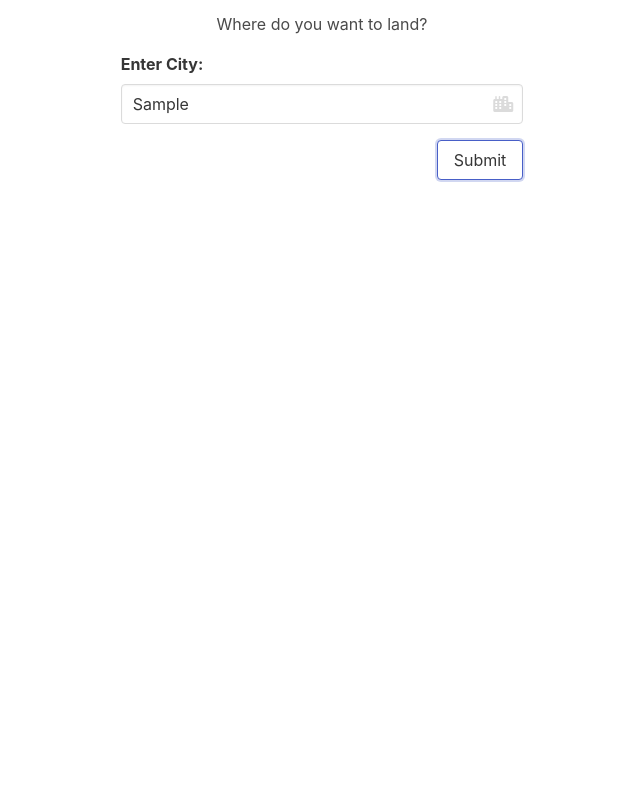
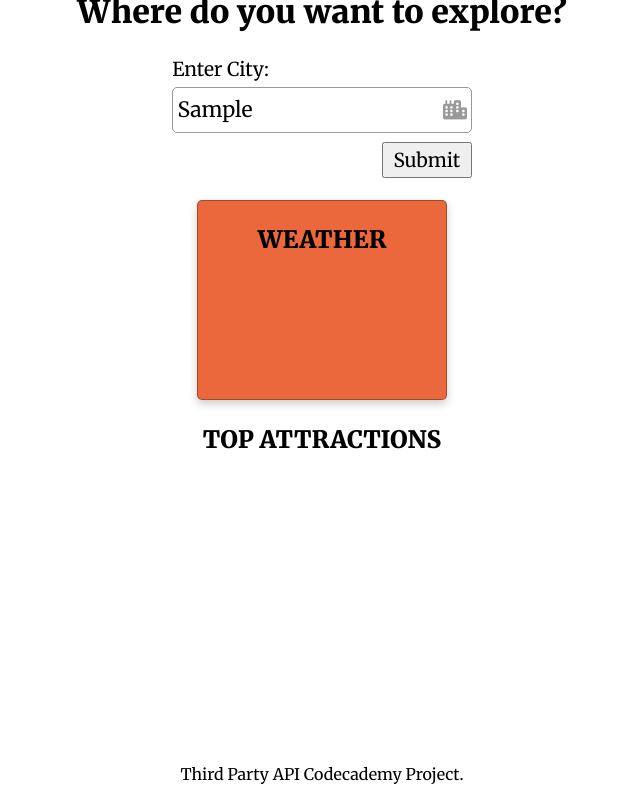
Before and after one commit to derrickthegreat/wander-lust-app, a website with bundled scripts: page index.html in a window 1280 px wide. Both pictures are taken after typing "Sample" into the empty fields and a click on the button "Submit". Shown: the whole page, without its empty margins (318-958 px from the left). Built offline with nearby package versions, Linux system fonts and the light colour scheme; some packages are replaced by stand-ins of ours; no server answers.

Commit message:
finish data rending scripts

```diff
--- a/index.html
+++ b/index.html
@@ -8,50 +8,43 @@
     <link rel="stylesheet" href="./resources/style/style.css">
 </head>
 <body>
-      <main class='column is-one-third is-offset-one-third'>
-        <h1>Where do you want to land?</h1>
+      <main>
+        <h1>Where do you want to explore?</h1>
         <form autocomplete="off">
-            <label class="label">Enter City:</label>
-            <div class="control has-icons-right">
-                <span class="icon is-small is-right">
+            <label>Enter City:</label>
+            <div class="search">
+                <input type="text" id="city" class='input'>
+                <span>
                     <i class="fas fa-city"></i>
                 </span>
-                <input type="text" id="city" class='input'>
             </div>
-          <button id="button" type="submit" class="button">Submit</button>
+          <button id="button" type="submit">Submit</button>
         </form>
       </main>
-      <div class="container">
-      <div id="destination">
 
-      </div>
-      <div class="sectiontitle  card">
-        <h2>CURRENT WEATHER</h2>
-      </div>
-      <section id="weather" class="section">
+    <div class="results">
 
-          <div class="weather" id="weather1">
-
-          </div>
+      <section id="destination">
 
       </section>
-      <div class="sectiontitle  card">
-        <h2>TOP ATTRACTIONS</h2>
-      </div>
-      <section id="venues" class="section">
-        <div class="venue" id="venue1">
-
-        </div>
-        <div class="venue" id="venue2">
-
-        </div>
-        <div class="venue" id="venue3">
-
+      <section id="weather" class="card">
+        <header class="sectiontitle">
+            <h2>WEATHER</h2>
+        </header>
+          <article id="weather1">
+          </article>
+      </section>
+      <section id="venues">
+          <header>
+            <h2>TOP ATTRACTIONS</h2>
+          </header>
+        <div class="venues">
         </div>
       </section>
-      <footer>
-      </footer>
     </div>
+    <footer>
+        Third Party API Codecademy Project.
+    </footer>
     <script src="./resources/js/app.js" type="module"></script>
     <script src="https://kit.fontawesome.com/9e4d24e572.js" crossorigin="anonymous"></script>
 </body>
--- a/resources/js/app.js
+++ b/resources/js/app.js
@@ -13,28 +13,113 @@ const appId = `&appid=` + OW_KEY;
 const inputField = document.getElementById('city');
 const submitBtn = document.getElementById('button');
 const destination = document.getElementById('destination');
-const container = document.getElementsByClassName('container');
-const venue1 = document.getElementById('venue1');
-const venue2 = document.getElementById('venue2');
-const venue3 = document.getElementById('venue3');
-const venueDivs = [venue1, venue2, venue3];
+const results = document.querySelector('.results');
 const weatherDiv = document.getElementById('weather1');
 const weekDays = ['Sunday', 'Monday', 'Tuesday', 'Wednesday', 'Thursday', 'Friday', 'Saturday'];
 
+const venues = document.querySelector('.venues');
+
 submitBtn.addEventListener('click', executeSearch, false);
 
+
+// Functions
+
+function executeSearch(e) {
+    e.preventDefault();
+    domReset();
+    getForecast().then(response => renderWeather(response));
+    getVenues().then(response => renderVenues(response));
+    results.style.visibility = 'visible';
+};
+
+function domReset() {
+    while(destination.firstChild) {
+        destination.removeChild(destination.firstChild);
+    };
+    while(weatherDiv.firstChild) {
+        weatherDiv.removeChild(weatherDiv.firstChild);
+    };
+    while(venues.firstChild) {
+        venues.removeChild(venues.firstChild);
+    };
+}
+
+// Code to Render Venue Weather Data
+
+function renderWeather(response) {
+    const city = document.createElement('p');
+    const icon = document.createElement('img')
+    const h2 = document.createElement('h2');
+    const h3 = document.createElement('h3');
+    const day = document.createElement('p');
+    const feelsLike = document.createElement('p');
+    const temp = document.createElement('p');
+    const conditions = document.createElement('p');
+    icon.src = `http://openweathermap.org/img/wn/${response.weather[0].icon}@2x.png`
+    h2.innerText = 'Things to do in';
+    h3.innerText = response.name;
+    city.appendChild(h2);
+    city.appendChild(h3);
+    day.innerText = getDate();
+    temp.innerText = `Current Temp: ` + response.main.temp + `°F`;
+    feelsLike.innerText = `Feels Like: ` + response.main.feels_like + `°F`;
+    conditions.innerText = response.weather[0].description;
+    destination.appendChild(city);
+    // weatherDiv.appendChild(day);
+    weatherDiv.appendChild(conditions);
+    weatherDiv.appendChild(icon);
+    weatherDiv.appendChild(temp);
+    weatherDiv.appendChild(feelsLike);
+
+}
+
+function getDate() {
+    const date = new Date();
+    let day = date.getDay();
+    return weekDays[day];
+}
+
+
+// Code to Render Venue data
+
+function renderVenues(response) {
+    for(let i = 0; i < response.length; i++) {
+        let venue = generateVenueElement(response[i]);
+        venues.appendChild(venue);
+    }
+}
+
+function generateVenueElement(obj) {
+    const article = document.createElement('article');
+    const name = document.createElement('h3');
+    const icon = document.createElement('img');
+    const h4 = document.createElement('h4');
+    const address = document.createElement('p');
+    const city = document.createElement('p');
+    const zip = document.createElement('p');
+    article.className = 'card'
+    name.innerText = obj.name;
+    icon.src = obj.categories[0].icon.prefix + 'bg_64' + obj.categories[0].icon.suffix
+    h4.innerText = `Address:`;
+    address.innerText = obj.location.address;
+    city.innerText = obj.location.city;
+    zip.innerText = obj.location.postalCode;
+    let elements = [name, icon, h4, address, city, zip];
+    elements.forEach(element => article.appendChild(element));
+    return article;
+}
 
 
 // AJAX Functions
 async function getVenues() {
     const city = inputField.value;
-    const urlToFetch = url + city + `&limit=5` + `&v=20210705`;
+    const urlToFetch = url + city + `&limit=10` + `&v=20210705`;
     try {
         const response = await fetch(urlToFetch);
         if(response.ok) {
             const jsonResponse = await response.json();
             const venues = jsonResponse.response.groups[0].items.map(item => item.venue);
-            // console.log(venues);
+            console.log(venues[0]);
             return venues;
         }
         throw new Error('Unable to pull venues.');
@@ -50,15 +135,7 @@ async function getForecast() {
         const response = await fetch(urlToFetch);
         if(response.ok) {
             const jsonResponse = await response.json();
-            /*
-            jsonResponse.name - City Name
-            jsonResponse.main
-                    ""       .feels_like
-                    ""       .temp
-                    ""       .temp_min
-                    ""       .temp_max
-            jsonResponse.weather - Weather Conditions (raining, cloudy)
-            */
+            console.log(jsonResponse)
             return jsonResponse
         }
         throw new Error('Unable to pull weather.');
@@ -66,10 +143,3 @@ async function getForecast() {
         console.log(err);
     }
 }
-
-function executeSearch(e) {
-    e.preventDefault();
-    //clear dom elements
-    getForecast();
-    getVenues();
-};
--- a/resources/style/style.css
+++ b/resources/style/style.css
@@ -1,17 +1,130 @@
-@import "https://cdn.jsdelivr.net/npm/bulma@0.9.3/css/bulma.min.css";
-h1 {
+@import url('https://fonts.googleapis.com/css2?family=Merriweather:wght@300;400;900&display=swap');
+
+
+* {
+    padding: 0;
+    margin: 0;
+    font-family: 'Merriweather', serif;
+    box-sizing: border-box;
+}
+
+body {
+    display: grid;
+    grid-template: 20vh 1fr 50px / repeat(12, 1fr);
+    justify-content: center;
+    height: 100vh;
+    gap: 5px 10px;
+    background-color: rgb(255, 255, 255);
+}
+
+main {
+    grid-area: 1 / 1 / span 1 / -1;
+    display: flex;
+    flex-direction: column;
+    align-self: center;
+    margin-top: 2em;
+}
+
+.results {
+    grid-area: 2 / 2 / span 1 / span 10;
+    align-self: start;
+    display: flex;
+    flex-direction: column;
+    align-items: center;
+    visibility: hidden;
+    height: 100%;
+}
+
+
+footer {
+    grid-area: 3 / 1 / span 1 / -1;
+    align-self: end;
     text-align: center;
+    padding: 1em;
 }
+
+
+h1, h2, h3, h4, h5 {
+    text-align: center;
+    padding: 0.2em;
+}
+
 form {
     margin: 1em auto;
     display: flex;
     flex-direction: column;
+    font-size: 1.2rem;
+}
+
+form label {
+    margin-bottom: 0.3em;
+}
+form .search {
+    border: 1px solid rgba(0, 0, 0, 0.4);
+    border-radius: 5px;
+}
+form i {
+    color:rgba(0, 0, 0, 0.4);
+    padding: 0.2em;
+}
+
+form input {
+    border: none;
+    padding: 0.2em 0;
+    background-color: transparent;
+    margin: 0.2em;
+    font-size: 1.1em;
 }
 button {
-    margin: 1em 0;
+    margin: 0.5em 0;
     align-self: flex-end;
+    padding: 0.2em 0.5em;
+    font-size: 1em;
 }
 
-.sectiontitle {
-    display: none;
+.card {
+    box-shadow: 0 4px 8px 0 rgba(0,0,0,0.2);
+    background: #eb683d;
+    border: 1px solid rgba(0, 0, 0, 0.3);
+    transition: 0.3s;
+    border-radius: 5px;
+    padding: 1em;
+    min-height: 200px;
+    width: 250px;
+    line-height: 1.5;
+    margin: 0.2em 0.5em;
+    display: flex;
+    flex-flow: column;
 }
+
+.card img {
+    align-self: center;
+}
+
+.card:hover {
+    box-shadow: 0 8px 16px 0 rgba(0,0,0,0.2);
+}
+
+#destination {
+    text-align: center;
+}
+
+#weather {
+    text-transform: capitalize;
+}
+
+section {
+    padding: 1em;
+}
+
+section>header {
+    text-align: center;
+    padding-bottom: 1em;
+}
+
+.venues {
+    display: flex;
+    flex-wrap: wrap;
+    justify-content: center;
+    align-items: space-between;
+}
```
